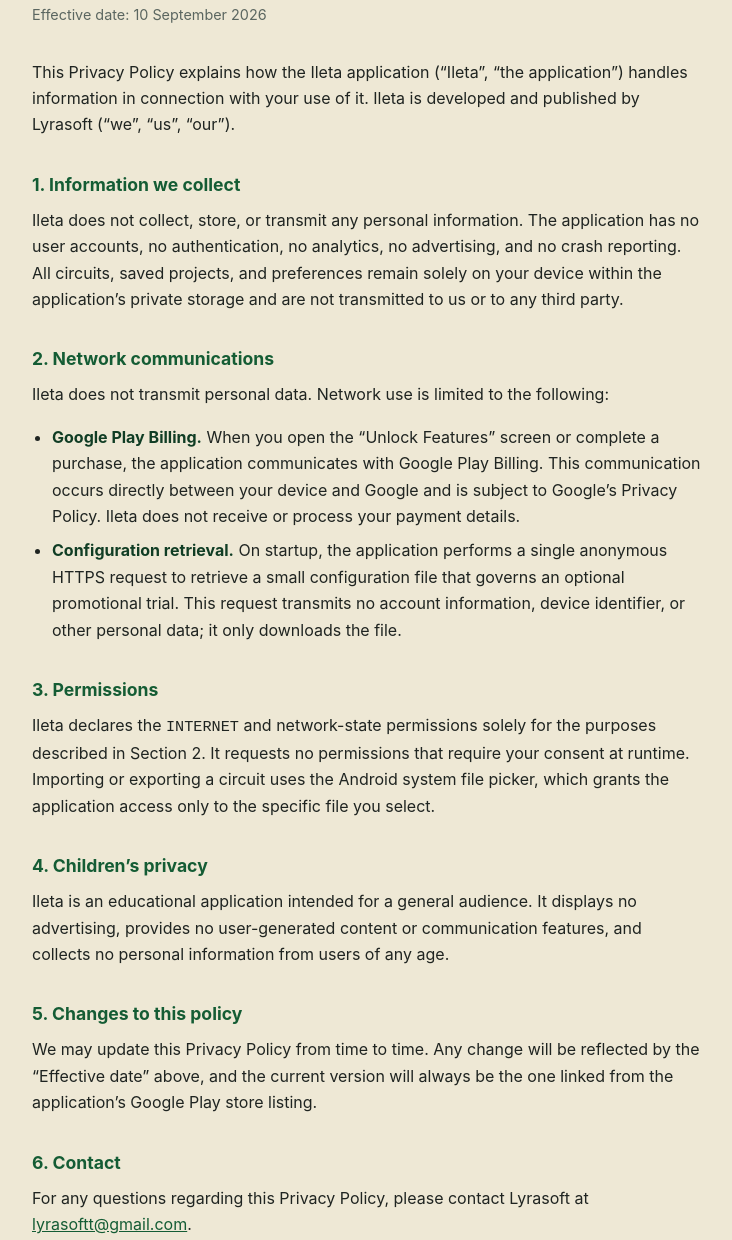
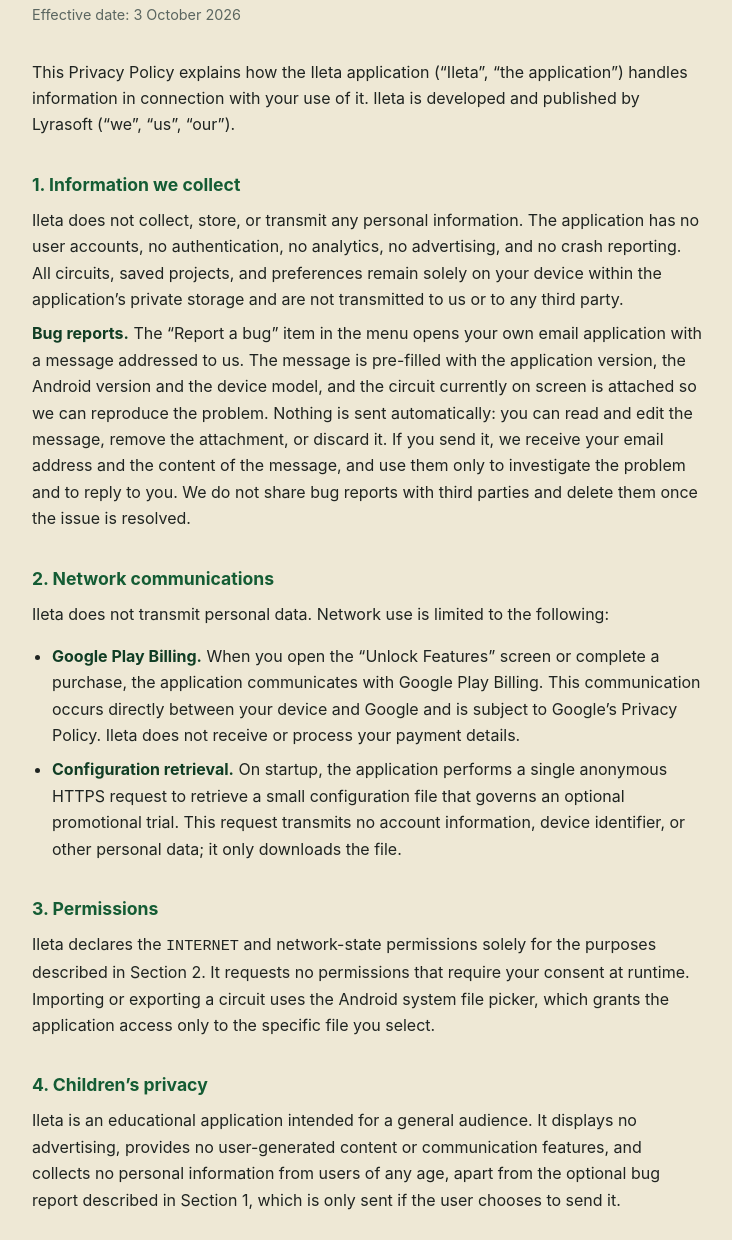
Before and after one commit to lyrasoftt/ileta, a plain HTML site: page privacy.html in a window 1280 px wide. Shown: the part 86-1326 px from the top of the page, without its empty margins (272-1004 px from the left). Drawn offline with Linux system fonts and the light colour scheme.

Commit message:
Privacy policy: describe the in-app bug report, new support address

```diff
--- a/privacy.html
+++ b/privacy.html
@@ -35,7 +35,7 @@
 <body>
 <main>
   <h1>Ileta — Privacy Policy</h1>
-  <p class="effective">Effective date: 10 September 2026</p>
+  <p class="effective">Effective date: 3 October 2026</p>
 
   <p>This Privacy Policy explains how the Ileta application (&ldquo;Ileta&rdquo;,
   &ldquo;the application&rdquo;) handles information in connection with your use of
@@ -48,6 +48,16 @@
   advertising, and no crash reporting. All circuits, saved projects, and
   preferences remain solely on your device within the application&rsquo;s private
   storage and are not transmitted to us or to any third party.</p>
+
+  <p><strong>Bug reports.</strong> The &ldquo;Report a bug&rdquo; item in the menu
+  opens your own email application with a message addressed to us. The message is
+  pre-filled with the application version, the Android version and the device
+  model, and the circuit currently on screen is attached so we can reproduce the
+  problem. Nothing is sent automatically: you can read and edit the message, remove
+  the attachment, or discard it. If you send it, we receive your email address and
+  the content of the message, and use them only to investigate the problem and to
+  reply to you. We do not share bug reports with third parties and delete them once
+  the issue is resolved.</p>
 
   <h2>2. Network communications</h2>
   <p>Ileta does not transmit personal data. Network use is limited to the
@@ -75,7 +85,9 @@
   <h2>4. Children&rsquo;s privacy</h2>
   <p>Ileta is an educational application intended for a general audience. It
   displays no advertising, provides no user-generated content or communication
-  features, and collects no personal information from users of any age.</p>
+  features, and collects no personal information from users of any age, apart from
+  the optional bug report described in Section 1, which is only sent if the user
+  chooses to send it.</p>
 
   <h2>5. Changes to this policy</h2>
   <p>We may update this Privacy Policy from time to time. Any change will be
@@ -85,7 +97,7 @@
 
   <h2>6. Contact</h2>
   <p>For any questions regarding this Privacy Policy, please contact Lyrasoft at
-  <a href="mailto:lyrasoftt@gmail.com">lyrasoftt@gmail.com</a>.</p>
+  <a href="mailto:lyrasoftsupport@gmail.com">lyrasoftsupport@gmail.com</a>.</p>
 
   <footer>&copy; 2026 Lyrasoft</footer>
 </main>
```
